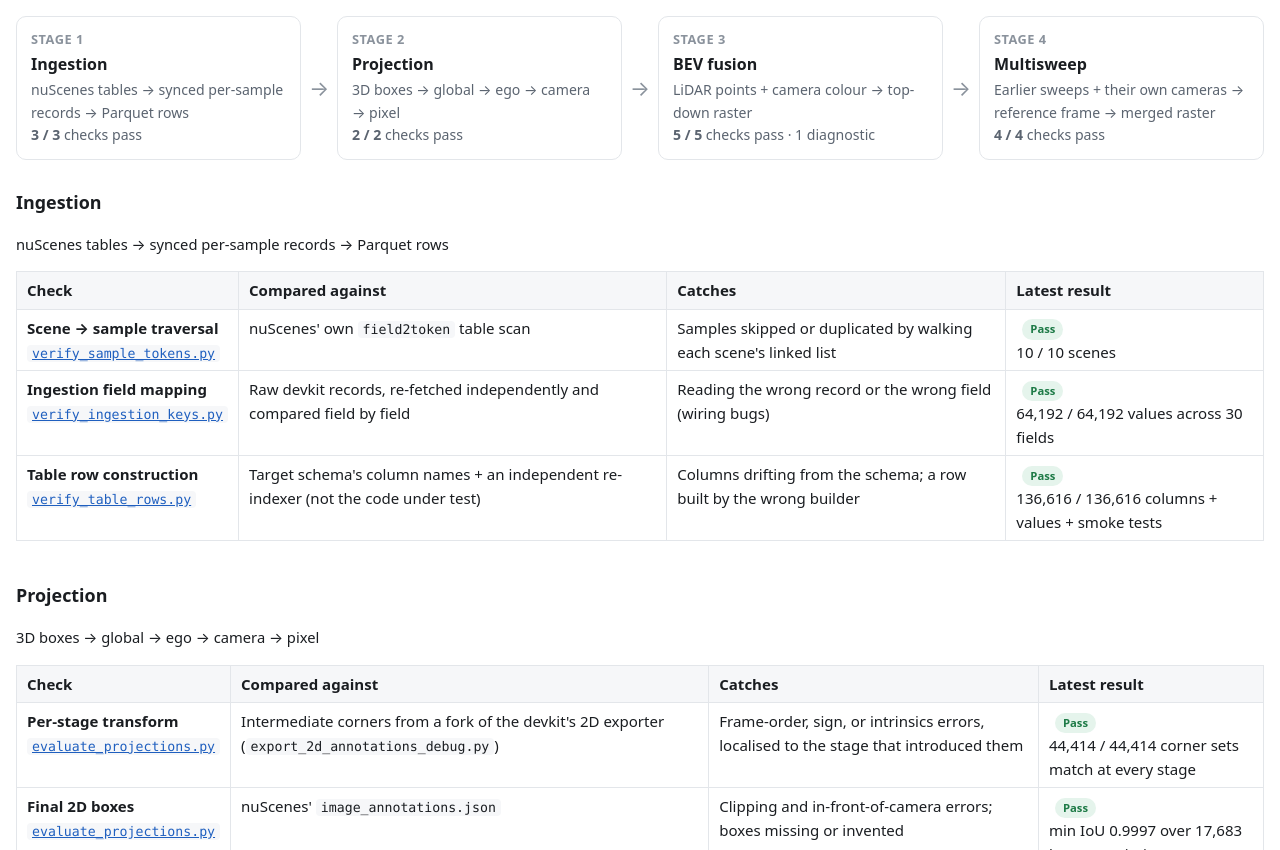
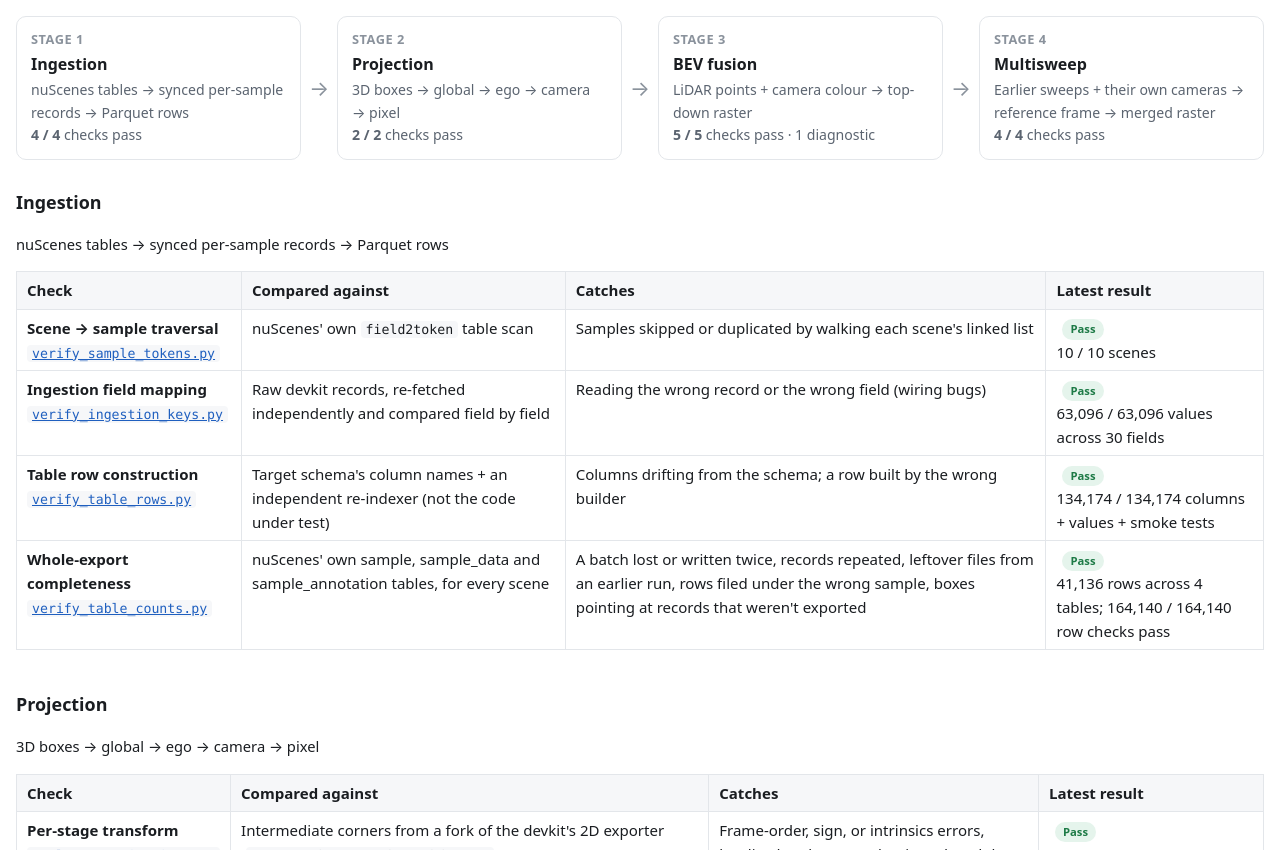
Before and after one commit to Atmika293/av-scene-graph-planning, a plain HTML site: page docs/validation.html in a window 1280 px wide. Shown: the part 640-1490 px from the top of the page. Drawn offline with nearby package versions, Linux system fonts and the light colour scheme.

Commit message:
docs: republish site

```diff
--- a/docs/validation.html
+++ b/docs/validation.html
@@ -171,14 +171,15 @@ annotations, or a physical fact (a car drives forward, not sideways).</p>
 </section>
 <section id="checks">
 <h2>Checks by stage</h2>
-<div class="chain"><a class="link" href="#ingestion"><div class="n">Stage 1</div><div class="name">Ingestion</div><div class="sub">nuScenes tables &rarr; synced per-sample records &rarr; Parquet rows</div><div class="sub"><strong>3 / 3</strong> checks pass</div></a><span class="arrow" aria-hidden="true">&rarr;</span><a class="link" href="#projection"><div class="n">Stage 2</div><div class="name">Projection</div><div class="sub">3D boxes &rarr; global &rarr; ego &rarr; camera &rarr; pixel</div><div class="sub"><strong>2 / 2</strong> checks pass</div></a><span class="arrow" aria-hidden="true">&rarr;</span><a class="link" href="#bev"><div class="n">Stage 3</div><div class="name">BEV fusion</div><div class="sub">LiDAR points + camera colour &rarr; top-down raster</div><div class="sub"><strong>5 / 5</strong> checks pass &middot; 1 diagnostic</div></a><span class="arrow" aria-hidden="true">&rarr;</span><a class="link" href="#multisweep"><div class="n">Stage 4</div><div class="name">Multisweep</div><div class="sub">Earlier sweeps + their own cameras &rarr; reference frame &rarr; merged raster</div><div class="sub"><strong>4 / 4</strong> checks pass</div></a></div>
+<div class="chain"><a class="link" href="#ingestion"><div class="n">Stage 1</div><div class="name">Ingestion</div><div class="sub">nuScenes tables &rarr; synced per-sample records &rarr; Parquet rows</div><div class="sub"><strong>4 / 4</strong> checks pass</div></a><span class="arrow" aria-hidden="true">&rarr;</span><a class="link" href="#projection"><div class="n">Stage 2</div><div class="name">Projection</div><div class="sub">3D boxes &rarr; global &rarr; ego &rarr; camera &rarr; pixel</div><div class="sub"><strong>2 / 2</strong> checks pass</div></a><span class="arrow" aria-hidden="true">&rarr;</span><a class="link" href="#bev"><div class="n">Stage 3</div><div class="name">BEV fusion</div><div class="sub">LiDAR points + camera colour &rarr; top-down raster</div><div class="sub"><strong>5 / 5</strong> checks pass &middot; 1 diagnostic</div></a><span class="arrow" aria-hidden="true">&rarr;</span><a class="link" href="#multisweep"><div class="n">Stage 4</div><div class="name">Multisweep</div><div class="sub">Earlier sweeps + their own cameras &rarr; reference frame &rarr; merged raster</div><div class="sub"><strong>4 / 4</strong> checks pass</div></a></div>
 <h3 id="ingestion">Ingestion</h3>
 <p class="chart-note">nuScenes tables &rarr; synced per-sample records &rarr; Parquet rows</p>
 <div class="table-scroll"><table class="checks">
 <tr><th>Check</th><th>Compared against</th><th>Catches</th><th>Latest result</th></tr>
 <tr><td><strong>Scene &rarr; sample traversal</strong><br><a href="https://github.com/Atmika293/av-scene-graph-planning/blob/main/scripts/validation/verify_sample_tokens.py"><code>verify_sample_tokens.py</code></a></td><td>nuScenes' own <code>field2token</code> table scan</td><td>Samples skipped or duplicated by walking each scene's linked list</td><td class="result"><span class="badge pass">Pass</span><br>10 / 10 scenes</td></tr>
-<tr><td><strong>Ingestion field mapping</strong><br><a href="https://github.com/Atmika293/av-scene-graph-planning/blob/main/scripts/validation/verify_ingestion_keys.py"><code>verify_ingestion_keys.py</code></a></td><td>Raw devkit records, re-fetched independently and compared field by field</td><td>Reading the wrong record or the wrong field (wiring bugs)</td><td class="result"><span class="badge pass">Pass</span><br>64,192 / 64,192 values across 30 fields</td></tr>
-<tr><td><strong>Table row construction</strong><br><a href="https://github.com/Atmika293/av-scene-graph-planning/blob/main/scripts/validation/verify_table_rows.py"><code>verify_table_rows.py</code></a></td><td>Target schema's column names + an independent re-indexer (not the code under test)</td><td>Columns drifting from the schema; a row built by the wrong builder</td><td class="result"><span class="badge pass">Pass</span><br>136,616 / 136,616 columns + values + smoke tests</td></tr>
+<tr><td><strong>Ingestion field mapping</strong><br><a href="https://github.com/Atmika293/av-scene-graph-planning/blob/main/scripts/validation/verify_ingestion_keys.py"><code>verify_ingestion_keys.py</code></a></td><td>Raw devkit records, re-fetched independently and compared field by field</td><td>Reading the wrong record or the wrong field (wiring bugs)</td><td class="result"><span class="badge pass">Pass</span><br>63,096 / 63,096 values across 30 fields</td></tr>
+<tr><td><strong>Table row construction</strong><br><a href="https://github.com/Atmika293/av-scene-graph-planning/blob/main/scripts/validation/verify_table_rows.py"><code>verify_table_rows.py</code></a></td><td>Target schema's column names + an independent re-indexer (not the code under test)</td><td>Columns drifting from the schema; a row built by the wrong builder</td><td class="result"><span class="badge pass">Pass</span><br>134,174 / 134,174 columns + values + smoke tests</td></tr>
+<tr><td><strong>Whole-export completeness</strong><br><a href="https://github.com/Atmika293/av-scene-graph-planning/blob/main/scripts/validation/verify_table_counts.py"><code>verify_table_counts.py</code></a></td><td>nuScenes' own sample, sample_data and sample_annotation tables, for every scene</td><td>A batch lost or written twice, records repeated, leftover files from an earlier run, rows filed under the wrong sample, boxes pointing at records that weren't exported</td><td class="result"><span class="badge pass">Pass</span><br>41,136 rows across 4 tables; 164,140 / 164,140 row checks pass</td></tr>
 </table></div>
 <h3 id="projection">Projection</h3>
 <p class="chart-note">3D boxes &rarr; global &rarr; ego &rarr; camera &rarr; pixel</p>
```
Also changed, not shown: docs/build.html (+2 -2 lines).
